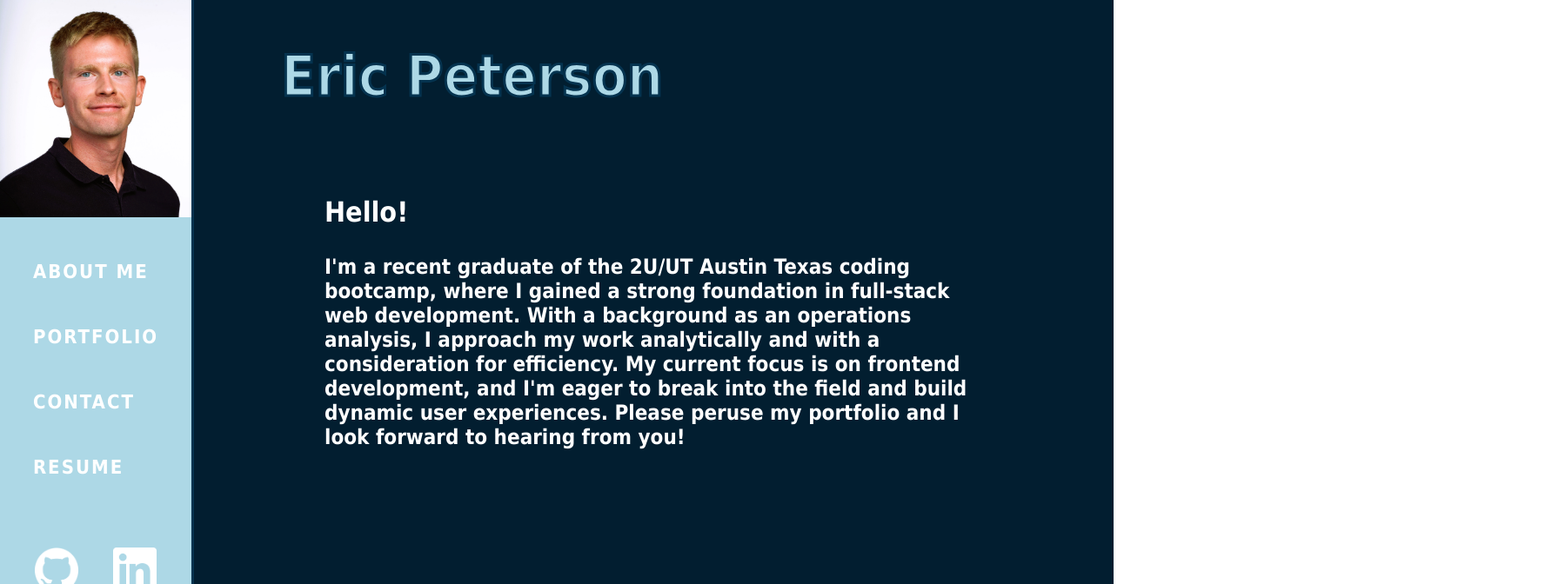
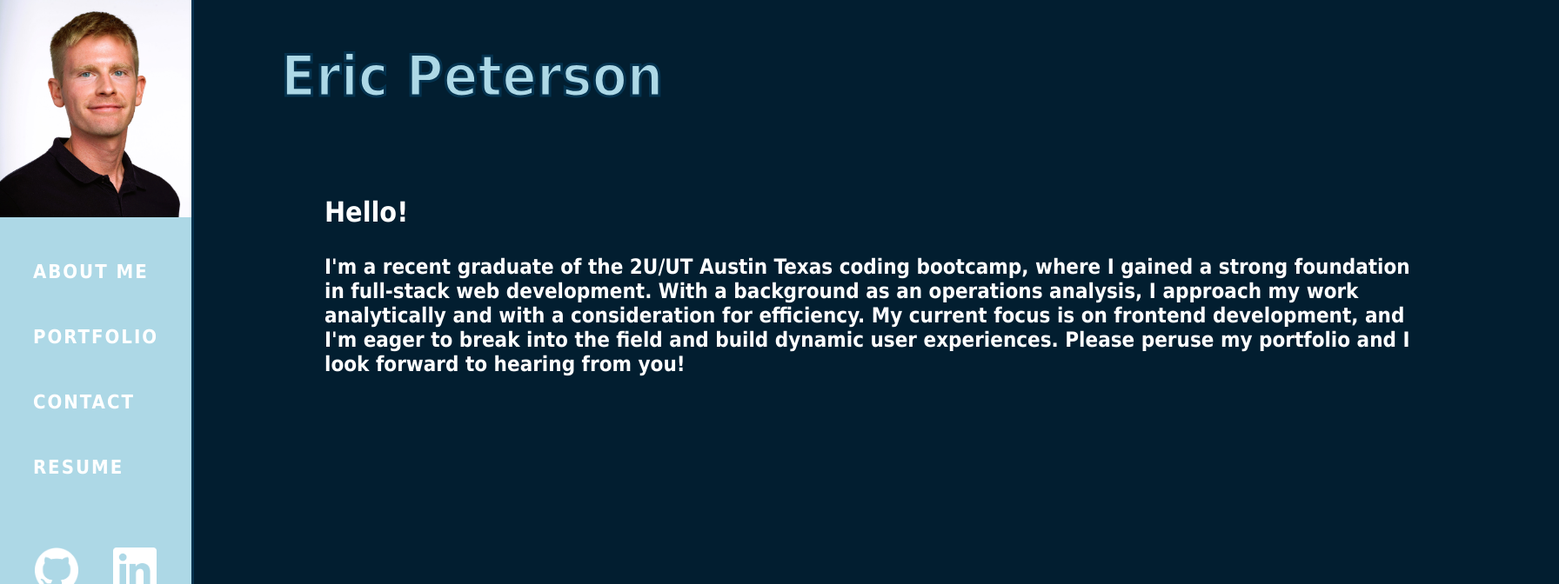
Before and after one commit to ericlyn4s/eric-peterson-react-portfolio, a React (Vite) app: page / in a window 1280 px wide. Shown: the top 672 px of the page at 87% size, 1792 px wide, since content can reach past the window. Built offline with nearby package versions, Linux system fonts and the light colour scheme.

Commit message:
Changed background coloring

```diff
--- a/src/App.css
+++ b/src/App.css
@@ -13,7 +13,7 @@ a {
 }
 
 main {
-  width: 100%;
+  width: 200%;
   height: 100%;
 }
 
@@ -30,6 +30,7 @@ header {
 #site-body {
   display: flex;
   background: rgb(2, 30, 48);
+  width: 140%;
 }
 
 #eric-name {
```
